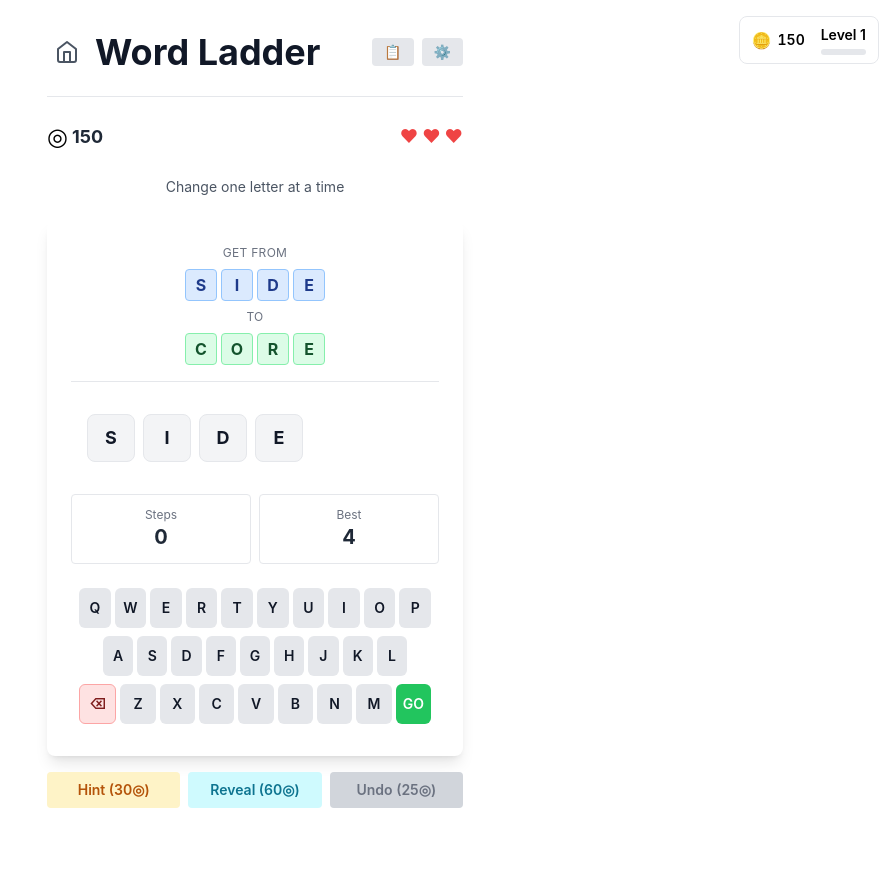
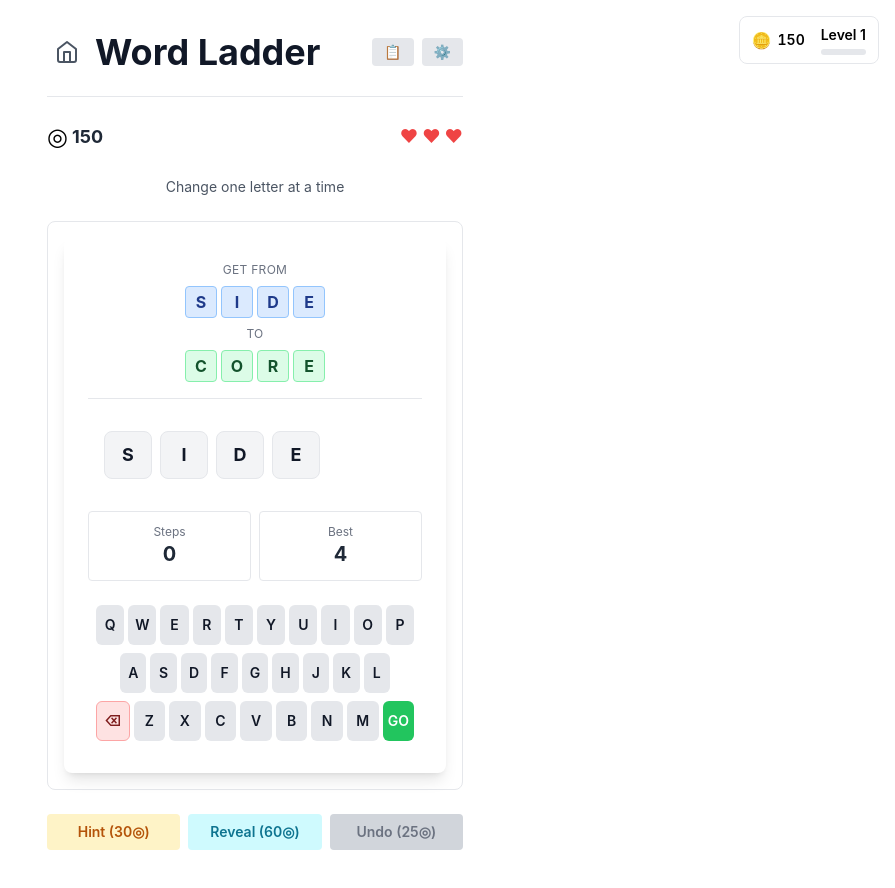
Before and after one commit to nicholasgarnerviad-debug/In-progress-word-ladder-, a React (Vite) app: page /play/classic in a window 1280 px wide. Shown: the top 888 px of the page, without its empty margins (385-1280 px from the left). Built offline with nearby package versions, Linux system fonts and the light colour scheme.

Commit message:
refactor: add generous spacing (mb-6) between Classic game sections

```diff
--- a/src/ClassicGame.tsx
+++ b/src/ClassicGame.tsx
@@ -484,7 +484,7 @@ export const ClassicGame: React.FC = () => {
           </div>
         )}
 
-        <div key={puzzleBoardKey} className="mb-4">
+        <div key={puzzleBoardKey} className="border border-gray-200 dark:border-gray-800 rounded-lg p-4 mb-6">
           <PuzzleBoard
             puzzle={puzzle}
             onSolved={() => {
@@ -540,7 +540,7 @@ export const ClassicGame: React.FC = () => {
         )}
 
         {/* Power-ups */}
-        <div className="flex gap-2 mb-4">
+        <div className="flex gap-2 mb-6">
           {/* Hint button */}
           {(() => {
             const hintCount = economy.getCount('hint');
```
